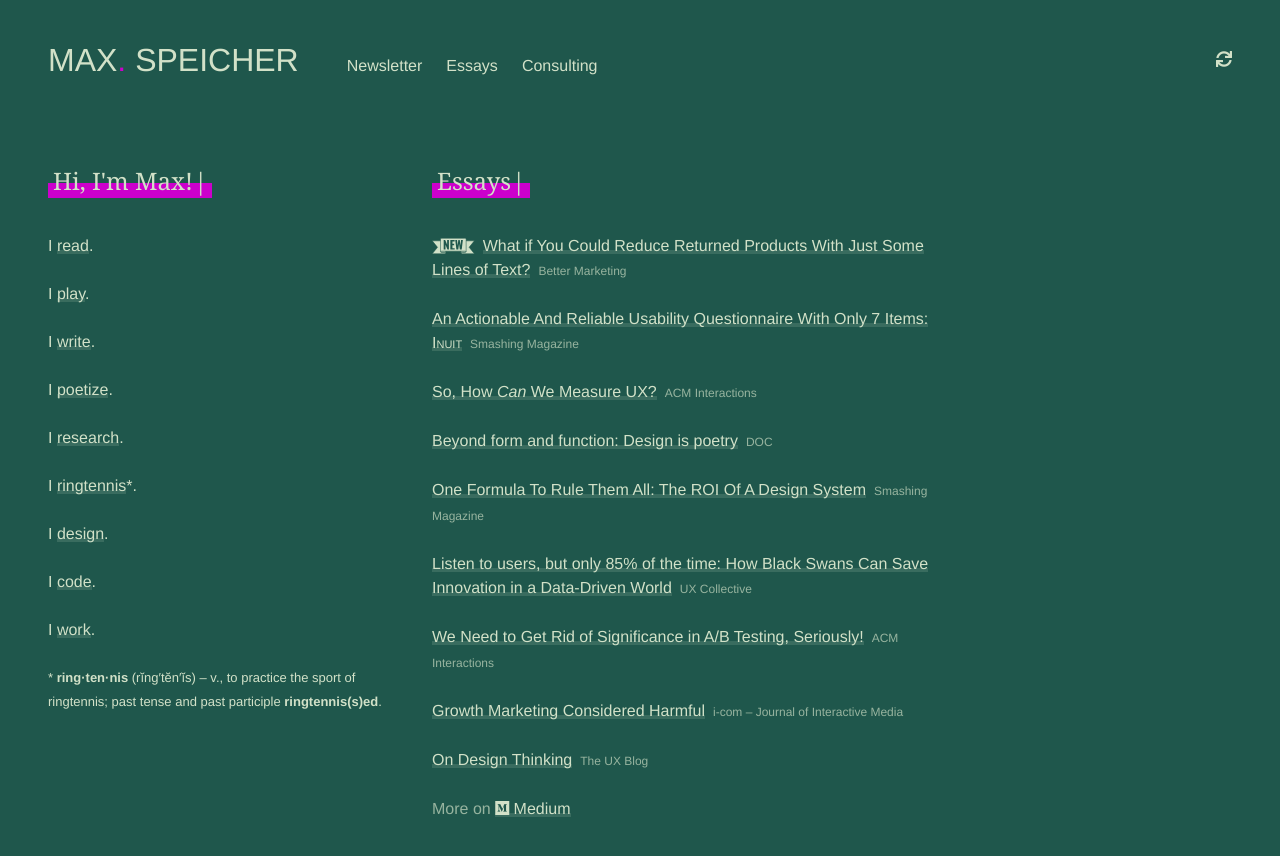
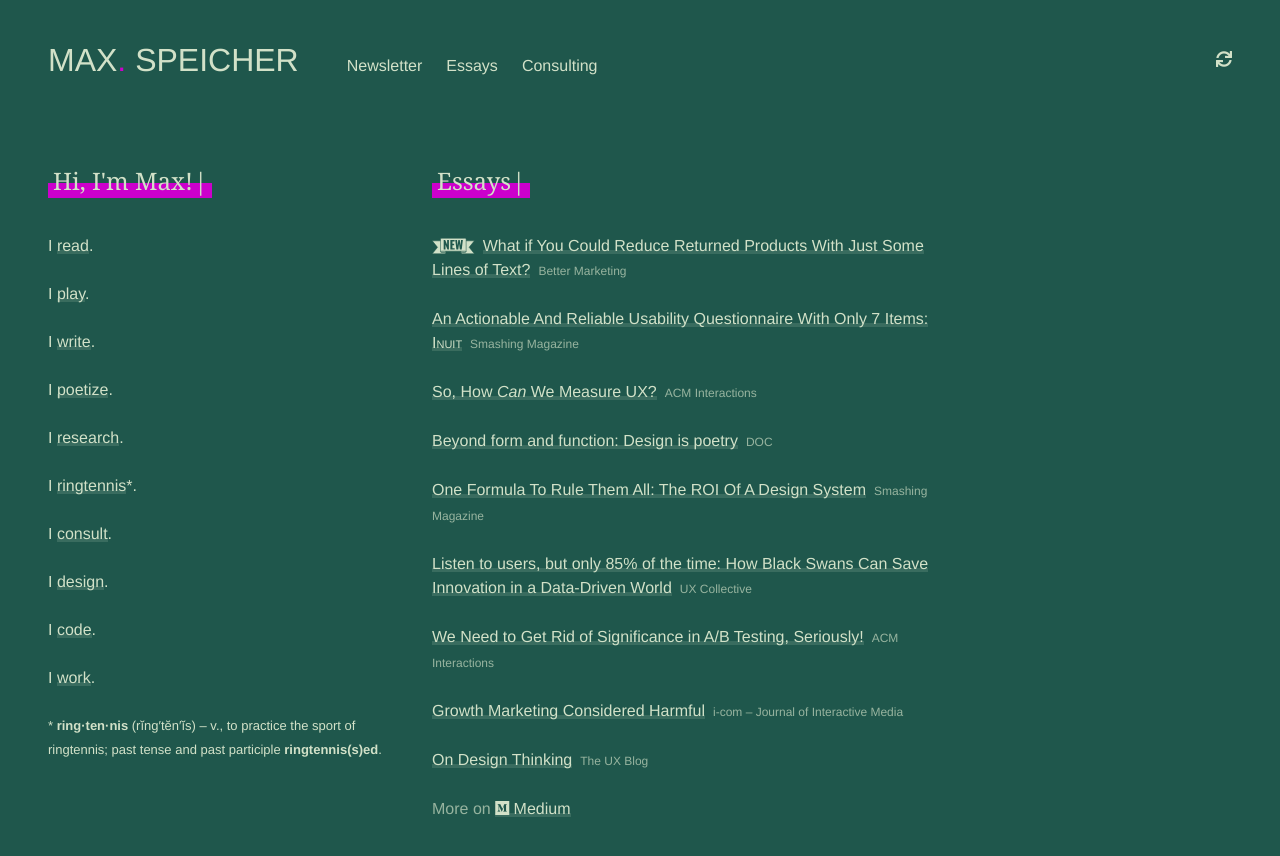
Before and after one commit to maxspeicher/maxspeicher.github.io, a Jekyll site: the page built from index.html, in a window 1280 px wide and 900 px high. Shown: the top 856 px of the window. Built offline with Jekyll 4.4.1, drawn with Linux system fonts in a browser that asks for light colours.

Commit message:
added 'I consult.' to front page

```diff
--- a/index.html
+++ b/index.html
@@ -15,10 +15,11 @@ keywords: "writing, essays, articles, poetry, research, academic research, ringt
     <p>I <a href="https://maxspeicher.medium.com" target="_blank">write</a>.</p>
     <p>I <a href="https://maxspeicher.substack.com" target="_blank">poetize</a>.</p>
     <p>I <a href="https://scholar.google.com/citations?user=uHCRUlQAAAAJ&hl=en" target="_blank">research</a>.</p>
-    <p>I <a href="#ringtennis" target="_blank">ringtennis</a>*.</p>
+    <p>I <a href="#ringtennis">ringtennis</a>*.</p>
+    <p>I <a href="consulting.html">consult</a>.</p>
     <p>I <a href="https://www.bestsecret.com" target="_blank">design</a>.</p>
-    <p>I <a href="#open-source" target="_blank">code</a>.</p>
-    <p>I <a href="#work" target="_blank">work</a>.</p>
+    <p>I <a href="#open-source">code</a>.</p>
+    <p>I <a href="#work">work</a>.</p>
     <p style="font-size: small;">* <strong>ring·ten·nis</strong> (rĭng′tĕn′ĭs) &ndash; v., to practice the sport
         of ringtennis; past tense and past participle <strong>ringtennis(s)ed</strong>.</p>
     <!--<p style="font-weight: 500">
```
